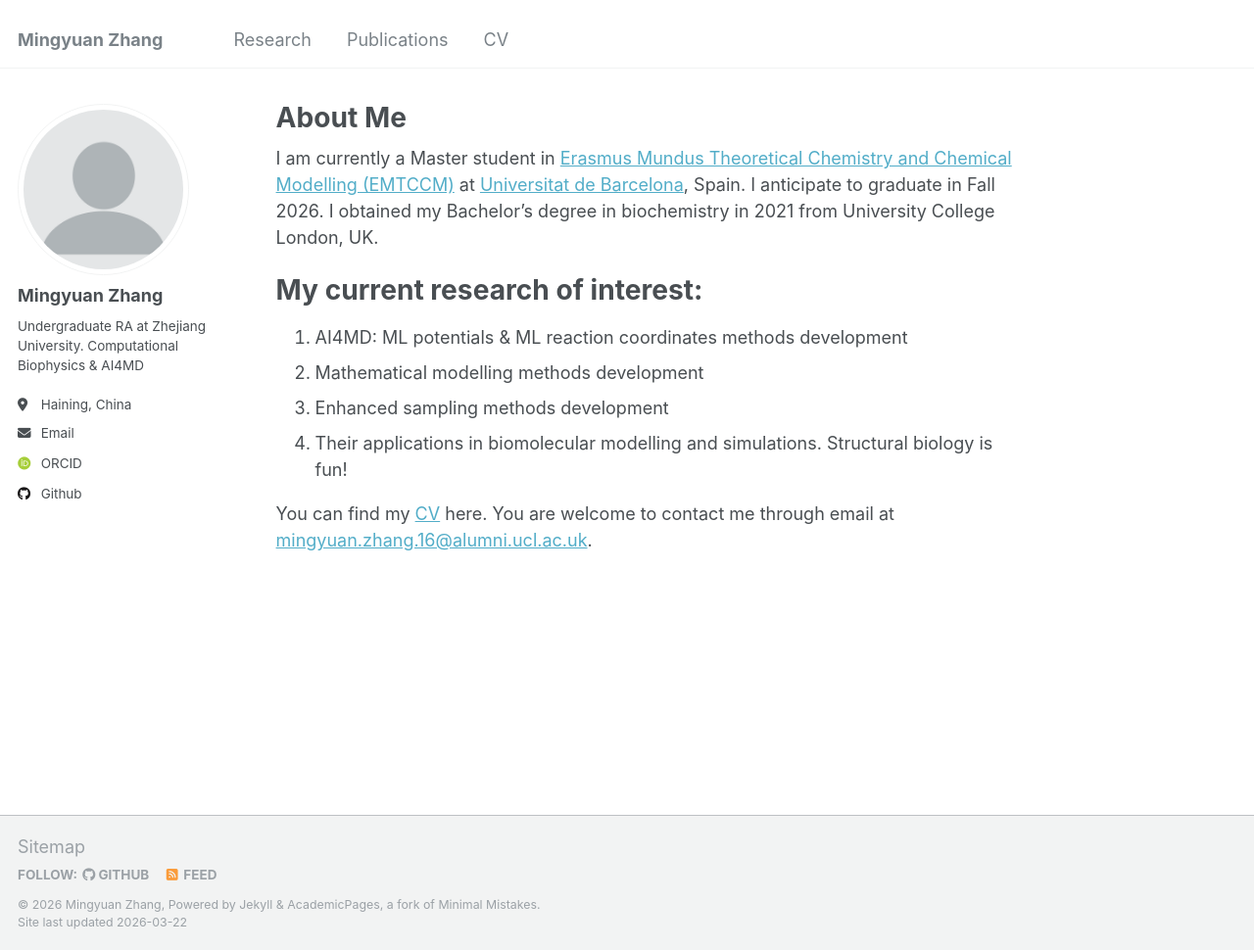
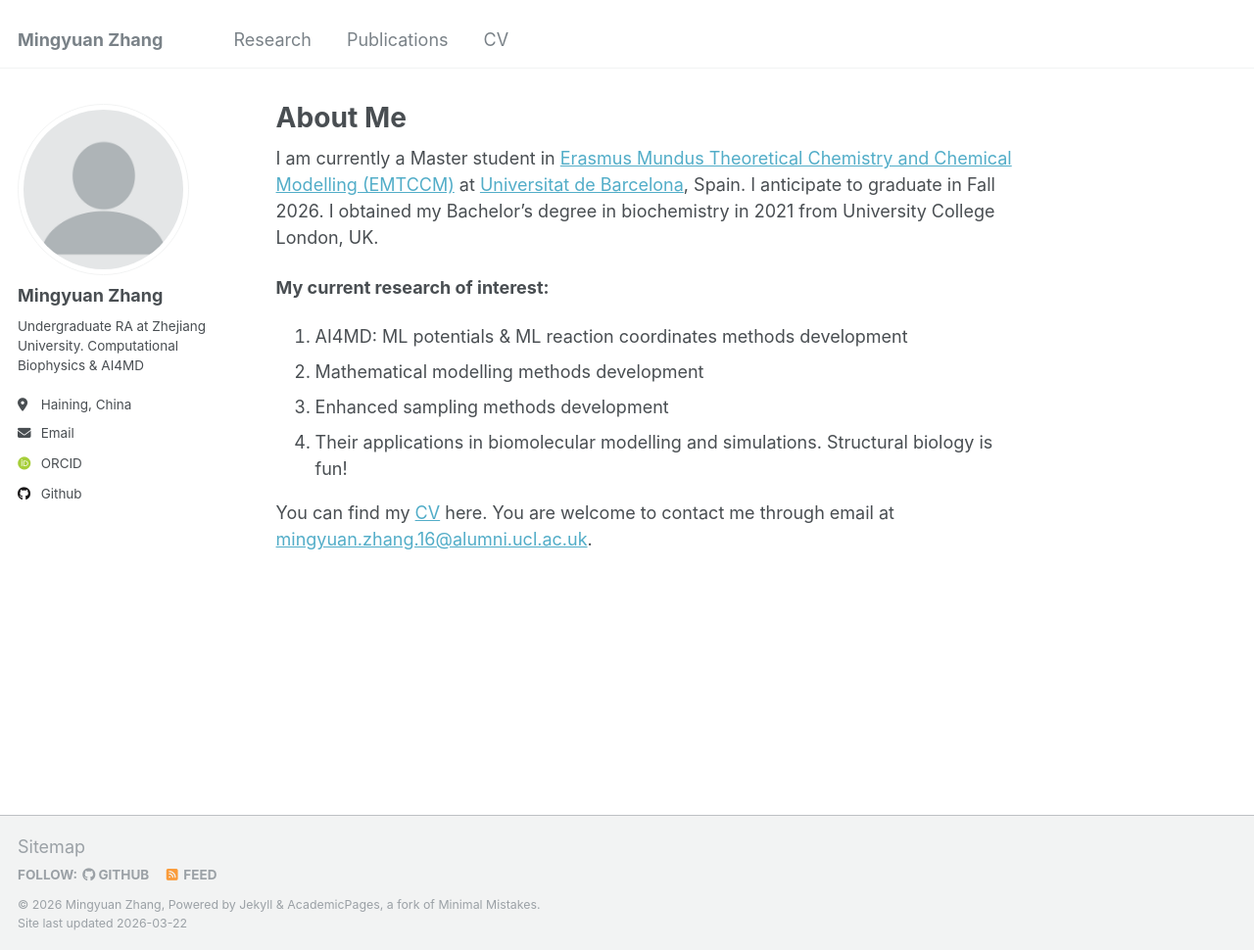
Before and after one commit to Mingyuan00/Mingyuan00.github.io, a Jekyll site: the page built from _pages/about.md, in a window 1280 px wide and 970 px high. Shown: the whole window at 98% size. Built offline with Jekyll 4.4.1, drawn with Linux system fonts in a browser that asks for light colours; some web fonts are replaced.

```diff
--- a/_pages/about.md
+++ b/_pages/about.md
@@ -9,8 +9,7 @@ redirect_from:
 
 I am currently a Master student in [Erasmus Mundus Theoretical Chemistry and Chemical Modelling (EMTCCM)](https://www.emtccm.org) at [Universitat de Barcelona](https://www.ub.edu/portal/web/quimica), Spain. I anticipate to graduate in Fall 2026. I obtained my Bachelor's degree in biochemistry in 2021 from University College London, UK.
 
-My current research of interest:
-===
+**My current research of interest:**
 
 1. AI4MD: ML potentials & ML reaction coordinates methods development
 2. Mathematical modelling methods development
```
